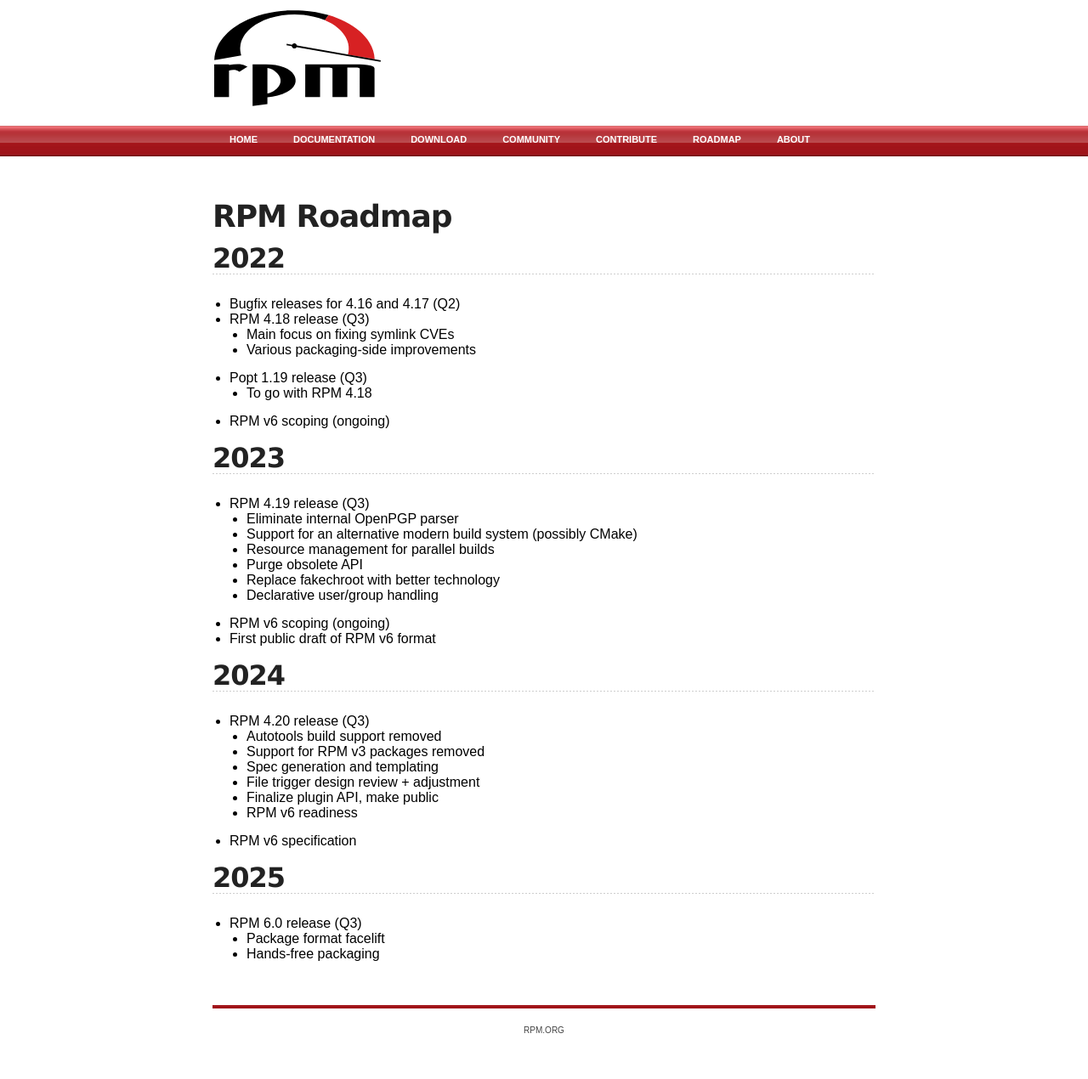
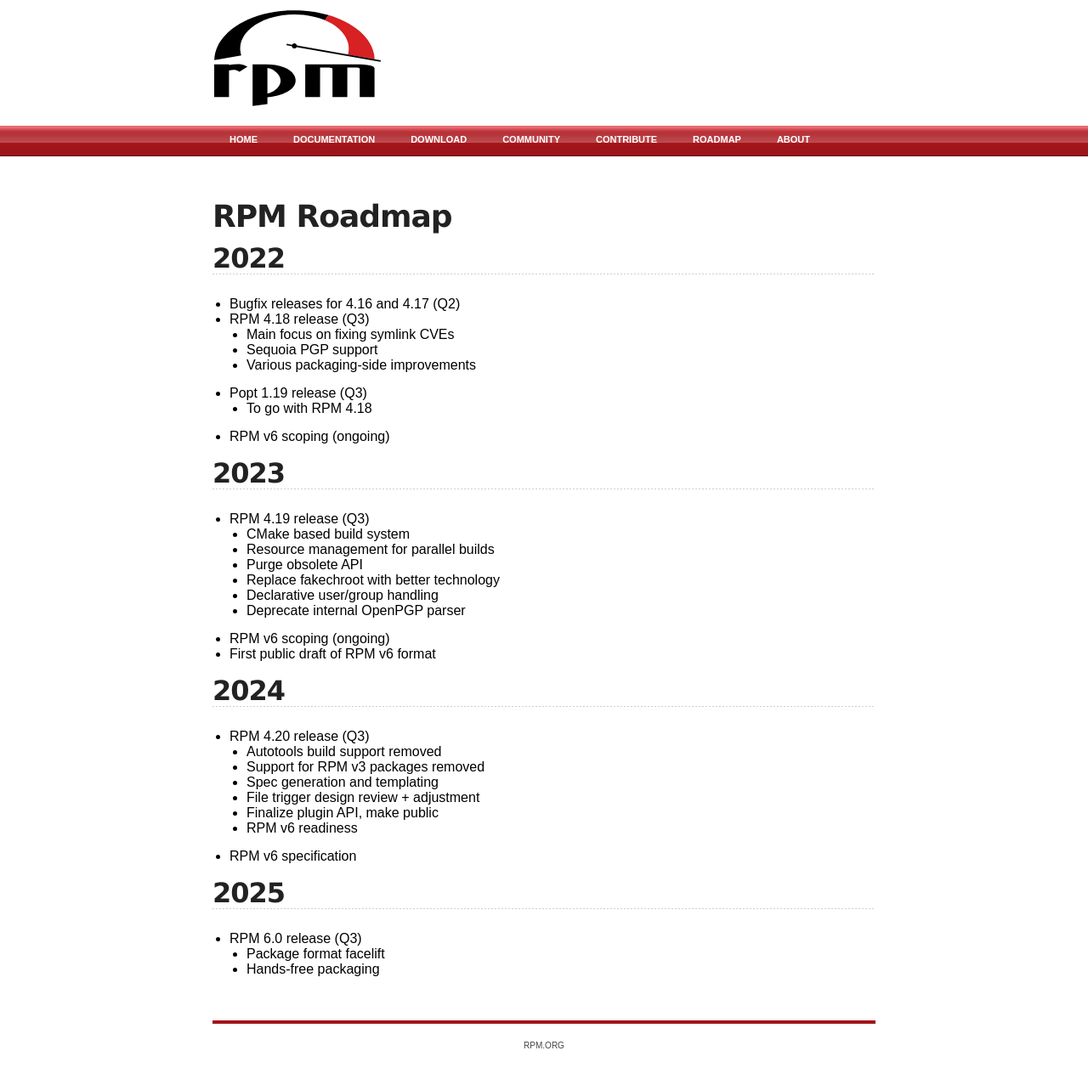
Before and after one commit to rpm-software-management/rpm-web, a Jekyll site: the page built from roadmap.md, in a window 1280 px wide. Shown: the whole page at 85% size. Built offline with Jekyll 4.4.1, drawn with Linux system fonts in a browser that asks for light colours.

Commit message:
Update roadmap wrt recent activity

```diff
--- a/roadmap.md
+++ b/roadmap.md
@@ -9,6 +9,7 @@ title: rpm.org - Roadmap
 * Bugfix releases for 4.16 and 4.17 (Q2)
 * RPM 4.18 release (Q3)
   * Main focus on fixing symlink CVEs
+  * Sequoia PGP support
   * Various packaging-side improvements
 * Popt 1.19 release (Q3)
   * To go with RPM 4.18
@@ -16,12 +17,12 @@ title: rpm.org - Roadmap
 
 ## 2023
 * RPM 4.19 release (Q3)
-  * Eliminate internal OpenPGP parser
-  * Support for an alternative modern build system (possibly CMake)
+  * CMake based build system
   * Resource management for parallel builds
   * Purge obsolete API
   * Replace fakechroot with better technology
   * Declarative user/group handling
+  * Deprecate internal OpenPGP parser
 * RPM v6 scoping (ongoing)
 * First public draft of RPM v6 format
 
```
